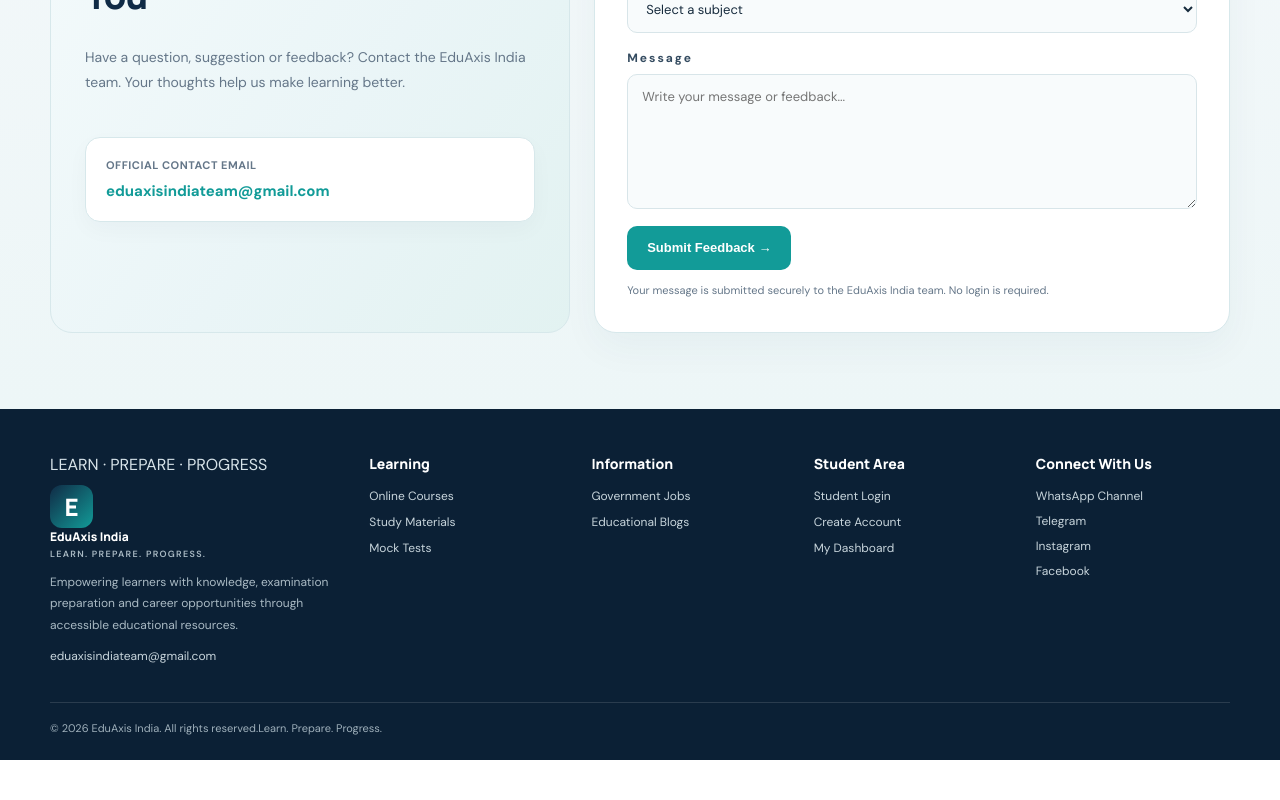
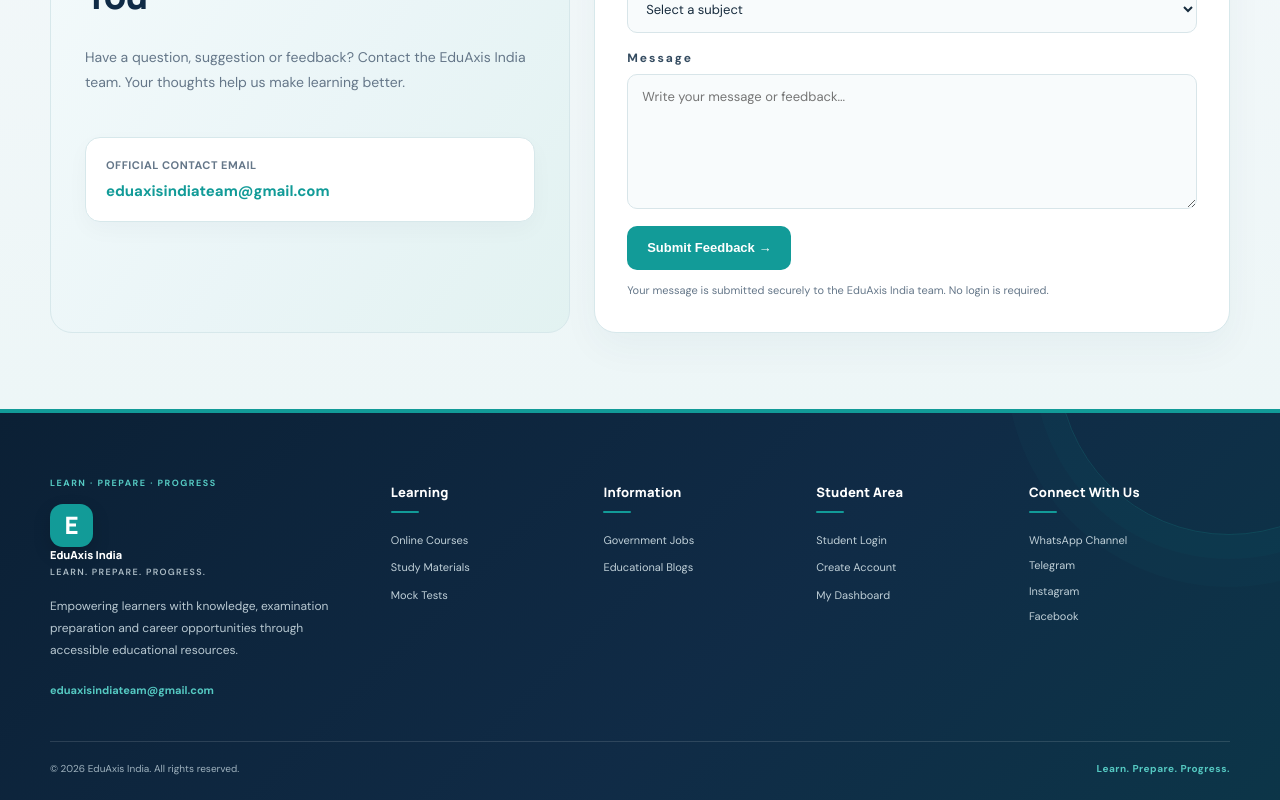
Before and after one commit to ejazahmad174-spec/eduaxis-india, a Next.js app: page / in a window 1280 px wide. Shown: the part 5427-6227 px from the top of the page. Before the commit the page ends 6187 px from the top, so only its background shows below. Built offline with nearby package versions, Linux system fonts and the light colour scheme.

Commit message:
Redesign EduAxis footer to match site visual identity

```diff
--- a/app/home.css
+++ b/app/home.css
@@ -1861,3 +1861,127 @@
 @media(prefers-reduced-motion:reduce) {
   .ea-blog-feature-button { transition: none; }
 }
+
+
+/* EduAxis footer — polished navigation, brand block and social connections */
+.ea-footer {
+  position: relative;
+  overflow: hidden;
+  padding: 64px 0 25px;
+  border-top: 4px solid #129b98;
+  background: linear-gradient(135deg, #0b2035 0%, #102b46 58%, #0c3548 100%);
+  color: #d7e3e9;
+}
+.ea-footer::before {
+  content: "";
+  position: absolute;
+  width: 340px;
+  height: 340px;
+  right: -120px;
+  top: -220px;
+  border: 1px solid #129b9838;
+  border-radius: 50%;
+  box-shadow: 0 0 0 24px #129b980a, 0 0 0 52px #129b9808;
+  pointer-events: none;
+}
+.ea-footer-grid {
+  position: relative;
+  display: grid;
+  grid-template-columns: 1.7fr 1fr 1fr 1fr 1.1fr;
+  gap: 30px;
+  padding-bottom: 42px;
+}
+.ea-footer-brand { max-width: 320px; }
+.ea-footer-kicker {
+  margin-bottom: 15px;
+  color: #55c9c2;
+  font-size: 9px;
+  font-weight: 800;
+  letter-spacing: 1.5px;
+}
+.ea-footer-brand .ea-brand { margin-bottom: 17px; }
+.ea-footer-brand .ea-brand-mark {
+  border-radius: 13px;
+  background: #129b98;
+  box-shadow: 0 7px 18px #00000025;
+}
+.ea-footer .ea-footer-brand p {
+  max-width: 300px;
+  margin: 0 0 16px;
+  color: #b8c8d1;
+  font-size: 12px;
+  line-height: 1.85;
+}
+.ea-footer .ea-footer-email {
+  display: inline-block;
+  margin: 0;
+  color: #55c9c2;
+  font-size: 11px;
+  font-weight: 700;
+  overflow-wrap: anywhere;
+}
+.ea-footer h3 {
+  margin: 3px 0 19px;
+  color: #fff;
+  font: 800 13px/1.4 Manrope, sans-serif;
+  letter-spacing: .2px;
+}
+.ea-footer-grid > div:not(:first-child) {
+  padding-top: 3px;
+}
+.ea-footer-grid > div:not(:first-child) h3::after {
+  content: "";
+  display: block;
+  width: 28px;
+  height: 2px;
+  margin-top: 10px;
+  border-radius: 2px;
+  background: #129b98;
+}
+.ea-footer a {
+  display: block;
+  width: fit-content;
+  max-width: 100%;
+  margin: 11px 0;
+  color: #c0d0d8;
+  font-size: 11px;
+  line-height: 1.5;
+  text-decoration: none;
+  transition: color .18s ease, transform .18s ease;
+}
+.ea-footer a:hover {
+  color: #63d4cd;
+  transform: translateX(3px);
+}
+.ea-footer-bottom {
+  position: relative;
+  display: flex;
+  align-items: center;
+  justify-content: space-between;
+  gap: 16px;
+  margin-top: 0;
+  padding-top: 20px;
+  border-top: 1px solid #ffffff20;
+  color: #9fb2be;
+  font-size: 10px;
+}
+.ea-footer-bottom span:last-child {
+  color: #55c9c2;
+  font-weight: 700;
+  letter-spacing: .5px;
+}
+@media(max-width:1050px) {
+  .ea-footer-grid { grid-template-columns: repeat(3, minmax(0, 1fr)); gap: 28px 22px; }
+  .ea-footer-brand { grid-column: span 3; max-width: 520px; }
+}
+@media(max-width:700px) {
+  .ea-footer { padding: 46px 0 22px; }
+  .ea-footer-grid { grid-template-columns: repeat(2, minmax(0, 1fr)); gap: 24px 16px; padding-bottom: 28px; }
+  .ea-footer-brand { grid-column: span 2; }
+  .ea-footer h3 { font-size: 12px; margin-bottom: 14px; }
+  .ea-footer a { font-size: 10px; margin: 9px 0; }
+  .ea-footer-bottom { align-items: flex-start; flex-direction: column; gap: 8px; font-size: 9px; }
+}
+@media(prefers-reduced-motion:reduce) {
+  .ea-footer a { transition: none; }
+}
```
